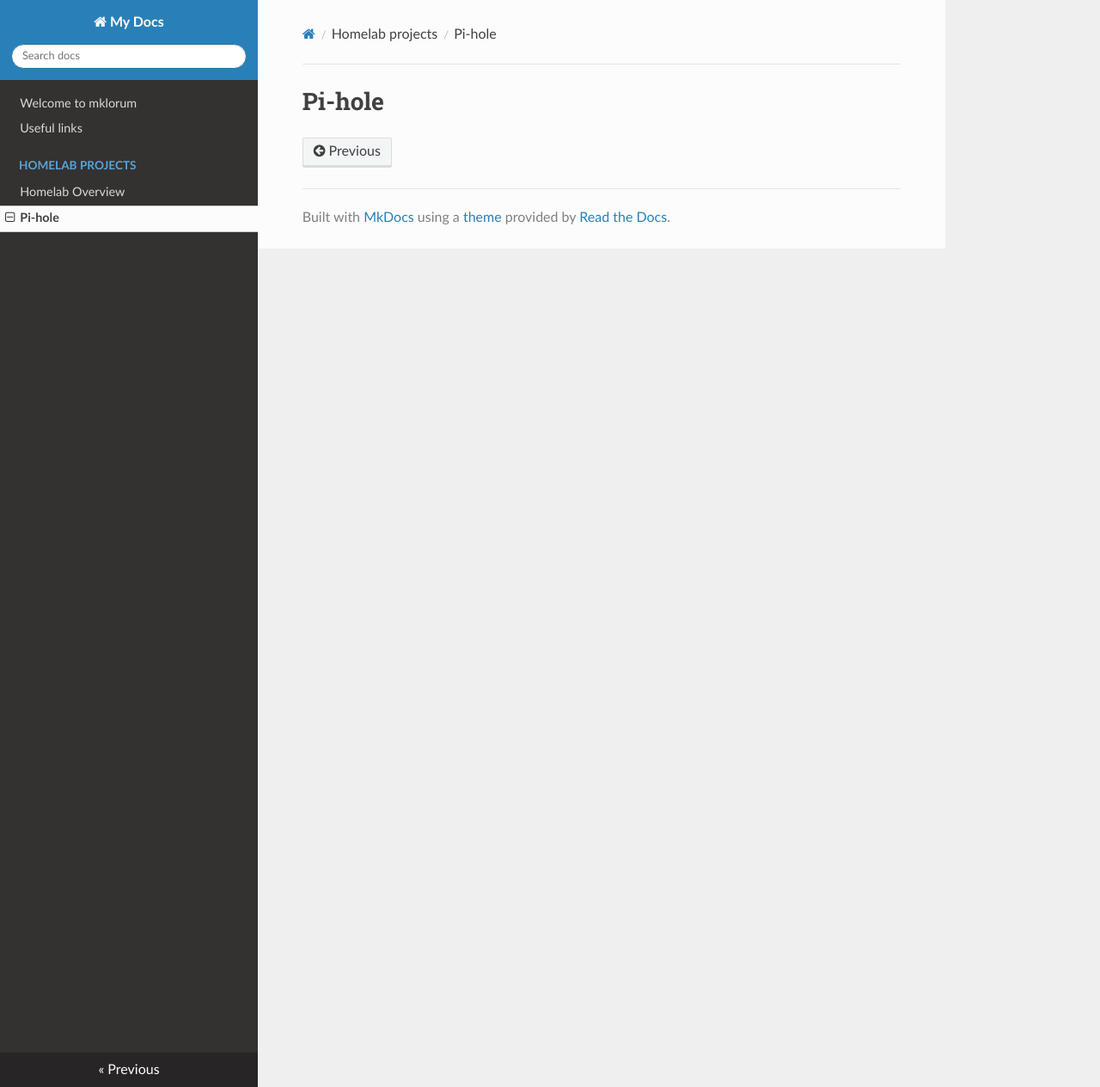
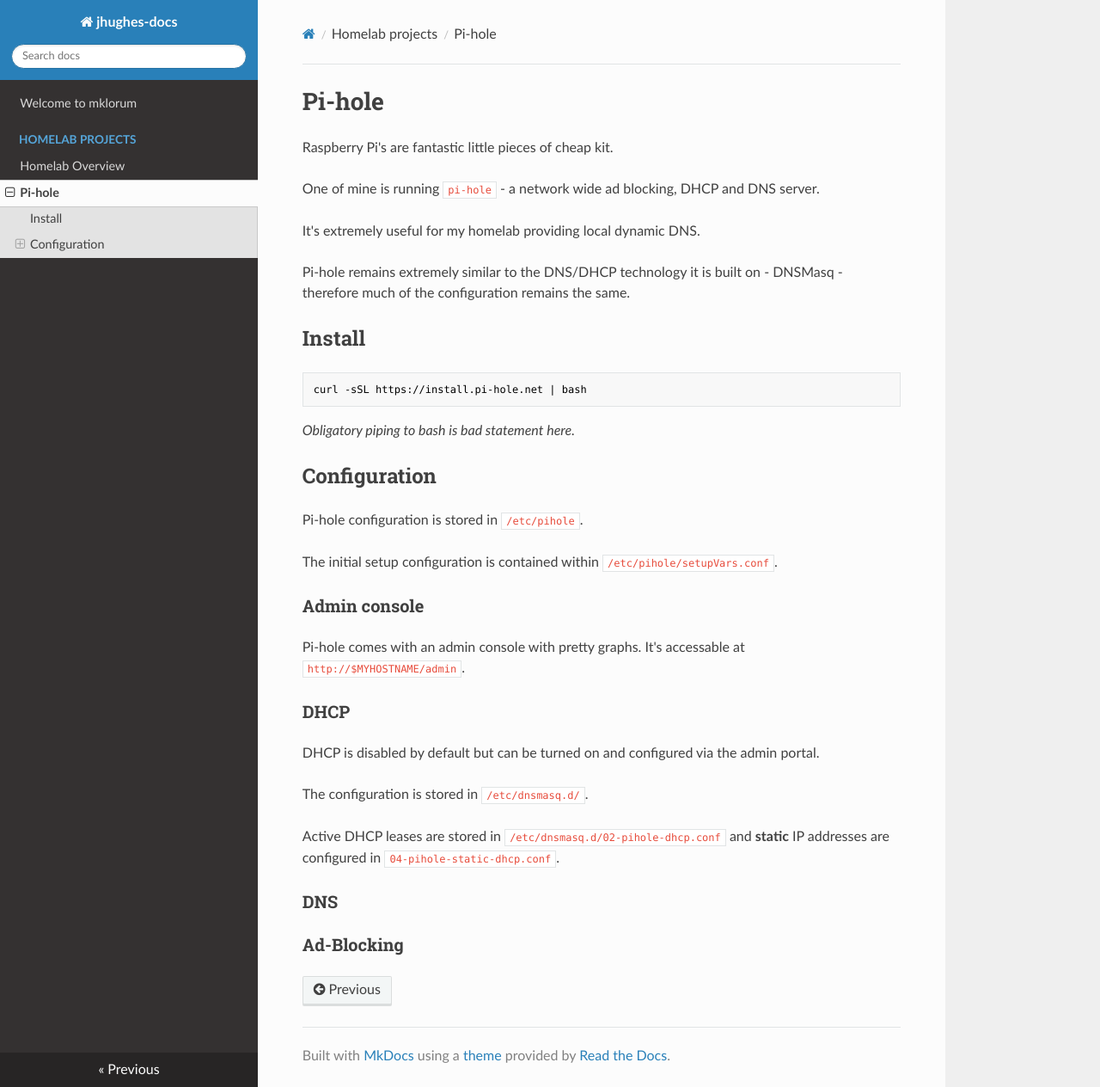
Before and after one commit to jackson-hughes/documentation, an MkDocs documentation site: the page built from docs/homelab-projects/pi-hole.md, in a window 1280 px wide and 1264 px high. Shown: the whole window at 86% size. Built offline with MkDocs 1.6.1, drawn with Linux system fonts in a browser that asks for light colours; nearby versions of some CDN libraries.

Commit message:
Change site name; fleshed out pi-hole doc

```diff
--- a/docs/homelab-projects/pi-hole.md
+++ b/docs/homelab-projects/pi-hole.md
@@ -1 +1,35 @@
 # Pi-hole
+
+Raspberry Pi's are fantastic little pieces of cheap kit.
+
+One of mine is running `pi-hole` - a network wide ad blocking, DHCP and DNS server.
+
+It's extremely useful for my homelab providing local dynamic DNS.
+
+Pi-hole remains extremely similar to the DNS/DHCP technology it is built on - DNSMasq - therefore much of the configuration remains the same.
+
+## Install
+
+    curl -sSL https://install.pi-hole.net | bash
+
+_Obligatory piping to bash is bad statement here._
+
+## Configuration
+
+Pi-hole configuration is stored in `/etc/pihole`.
+
+The initial setup configuration is contained within `/etc/pihole/setupVars.conf`.
+
+### Admin console
+Pi-hole comes with an admin console with pretty graphs. It's accessable at `http://$MYHOSTNAME/admin`.
+
+### DHCP
+DHCP is disabled by default but can be turned on and configured via the admin portal.
+
+The configuration is stored in `/etc/dnsmasq.d/`.
+
+Active DHCP leases are stored in `/etc/dnsmasq.d/02-pihole-dhcp.conf` and **static** IP addresses are configured in `04-pihole-static-dhcp.conf`.
+
+### DNS
+
+### Ad-Blocking
--- a/mkdocs.yml
+++ b/mkdocs.yml
@@ -1,2 +1,2 @@
-site_name: My Docs
+site_name: jhughes-docs
 theme: readthedocs
```
Also changed, not shown: docs/useful-links.md (deleted, +0 -3 lines).
